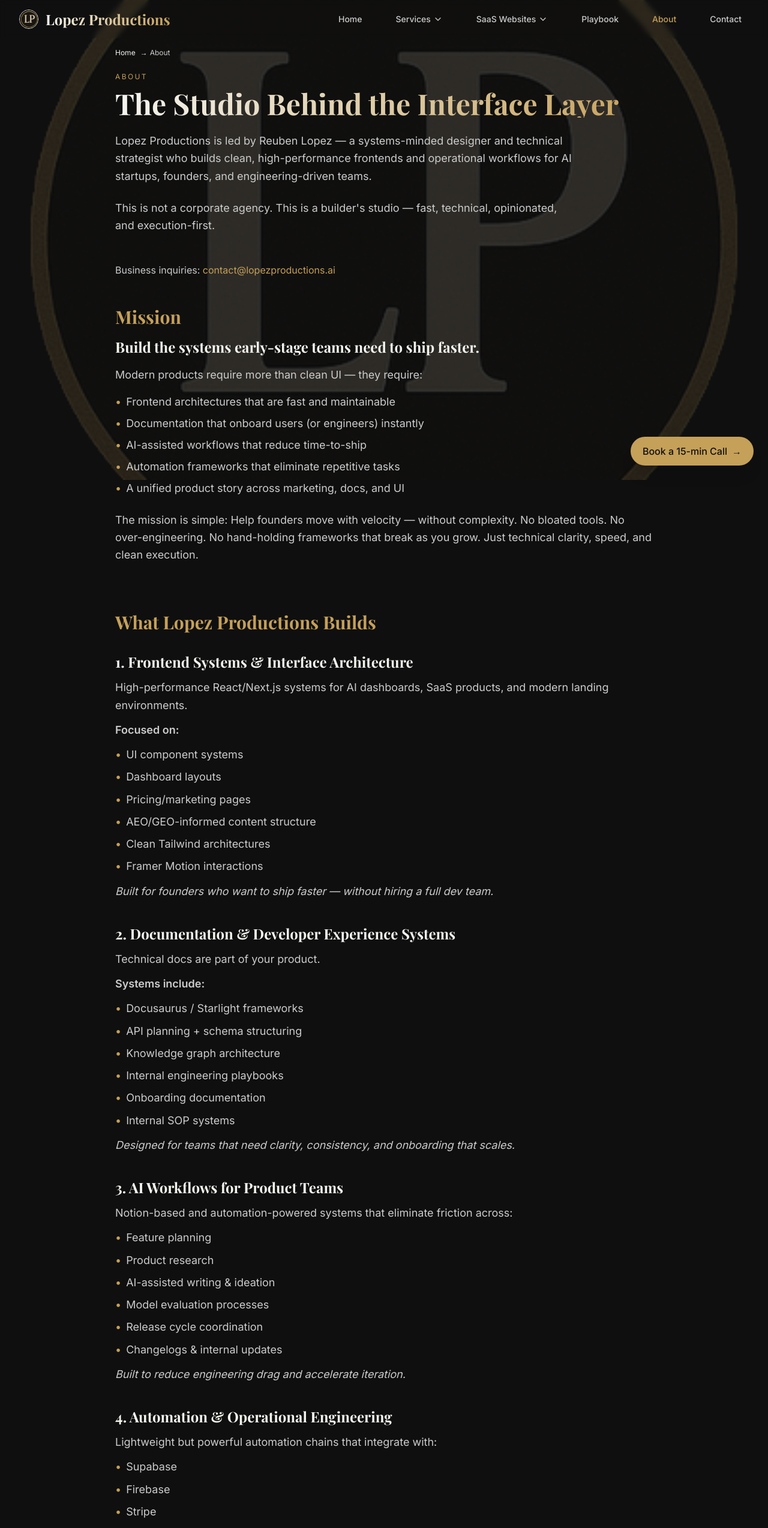
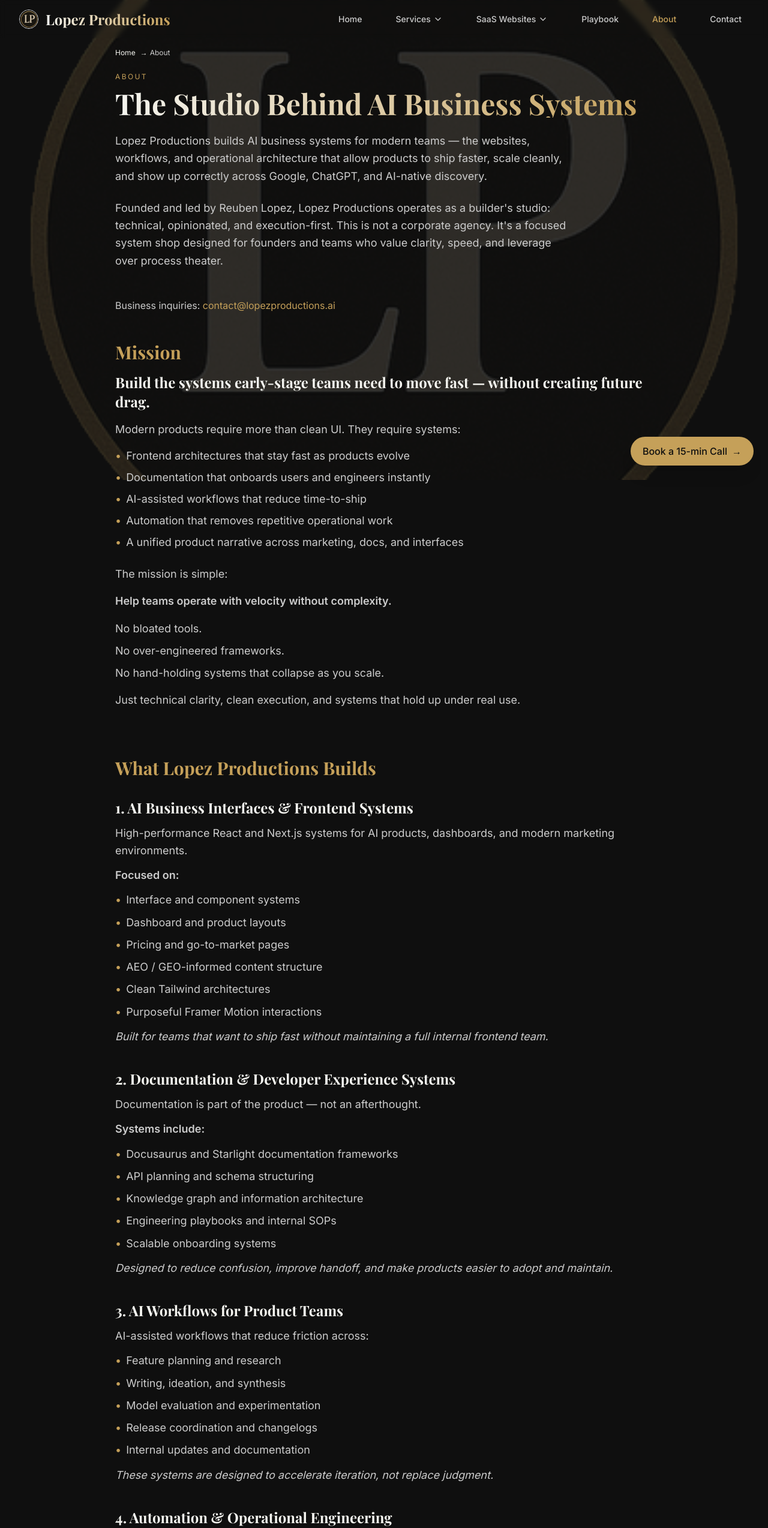
Before and after one commit to LopezProductions/lopez-productions-ai, a Next.js app: page /about in a window 1280 px wide. Shown: the top 2547 px of the page at 60% size. Built offline with nearby package versions, Linux system fonts and the light colour scheme; a web font is replaced by a local one.

Commit message:
Update homepage and about page to AI Business Systems positioning

```diff
--- a/app/about/page.tsx
+++ b/app/about/page.tsx
@@ -7,9 +7,9 @@
 import Breadcrumbs from '../../components/Breadcrumbs'
 
 export const metadata: Metadata = {
-  title: 'About | The Studio Behind the Interface Layer | Lopez Productions',
+  title: 'About | The Studio Behind AI Business Systems | Lopez Productions',
   description:
-    'Lopez Productions is led by Reuben Lopez — a systems-minded designer and technical strategist who builds clean, high-performance frontends and operational workflows for AI startups, founders, and engineering-driven teams.',
+    'Lopez Productions builds AI business systems for modern teams — the websites, workflows, and operational architecture that allow products to ship faster, scale cleanly, and show up correctly across Google, ChatGPT, and AI-native discovery.',
   alternates: {
     canonical: 'https://lopezproductions.ai/about',
   },
@@ -21,7 +21,7 @@
     '@type': 'AboutPage',
     name: 'About Lopez Productions',
     description:
-      'Lopez Productions is led by Reuben Lopez — a systems-minded designer and technical strategist who builds clean, high-performance frontends and operational workflows for AI startups, founders, and engineering-driven teams.',
+      'Lopez Productions builds AI business systems for modern teams — the websites, workflows, and operational architecture that allow products to ship faster, scale cleanly, and show up correctly across Google, ChatGPT, and AI-native discovery.',
     url: 'https://lopezproductions.ai/about',
     publisher: {
       '@type': 'Organization',
@@ -72,14 +72,14 @@
               </p>
 
               <h1 className="text-4xl md:text-5xl font-serif font-bold text-gradient mb-6">
-                The Studio Behind the Interface Layer
+                The Studio Behind AI Business Systems
               </h1>
 
               <p className="text-lg text-text-secondary mb-6 leading-relaxed max-w-3xl">
-                Lopez Productions is led by Reuben Lopez — a systems-minded designer and technical strategist who builds clean, high-performance frontends and operational workflows for AI startups, founders, and engineering-driven teams.
+                Lopez Productions builds AI business systems for modern teams — the websites, workflows, and operational architecture that allow products to ship faster, scale cleanly, and show up correctly across Google, ChatGPT, and AI-native discovery.
               </p>
               <p className="text-lg text-text-secondary mb-12 leading-relaxed max-w-3xl">
-                This is not a corporate agency. This is a builder&apos;s studio — fast, technical, opinionated, and execution-first.
+                Founded and led by Reuben Lopez, Lopez Productions operates as a builder&apos;s studio: technical, opinionated, and execution-first. This is not a corporate agency. It&apos;s a focused system shop designed for founders and teams who value clarity, speed, and leverage over process theater.
               </p>
 
               <p className="text-base text-text-secondary mb-12 max-w-3xl">
@@ -98,30 +98,45 @@
                   Mission
                 </h2>
                 <h3 className="text-2xl font-serif font-bold text-text-primary mb-4">
-                  Build the systems early-stage teams need to ship faster.
+                  Build the systems early-stage teams need to move fast — without creating future drag.
                 </h3>
                 <p className="text-lg text-text-secondary leading-relaxed mb-4">
-                  Modern products require more than clean UI — they require:
+                  Modern products require more than clean UI. They require systems:
                 </p>
                 <ul className="space-y-2 mb-6 text-lg text-text-secondary">
                   <li className="flex gap-2">
-                    <span className="text-accent">•</span> Frontend architectures that are fast and maintainable
+                    <span className="text-accent">•</span> Frontend architectures that stay fast as products evolve
                   </li>
                   <li className="flex gap-2">
-                    <span className="text-accent">•</span> Documentation that onboard users (or engineers) instantly
+                    <span className="text-accent">•</span> Documentation that onboards users and engineers instantly
                   </li>
                   <li className="flex gap-2">
                     <span className="text-accent">•</span> AI-assisted workflows that reduce time-to-ship
                   </li>
                   <li className="flex gap-2">
-                    <span className="text-accent">•</span> Automation frameworks that eliminate repetitive tasks
+                    <span className="text-accent">•</span> Automation that removes repetitive operational work
                   </li>
                   <li className="flex gap-2">
-                    <span className="text-accent">•</span> A unified product story across marketing, docs, and UI
+                    <span className="text-accent">•</span> A unified product narrative across marketing, docs, and interfaces
                   </li>
                 </ul>
+                <p className="text-lg text-text-secondary leading-relaxed mb-4">
+                  The mission is simple:
+                </p>
+                <p className="text-lg text-text-secondary leading-relaxed mb-4 font-semibold">
+                  Help teams operate with velocity without complexity.
+                </p>
+                <p className="text-lg text-text-secondary leading-relaxed mb-2">
+                  No bloated tools.
+                </p>
+                <p className="text-lg text-text-secondary leading-relaxed mb-2">
+                  No over-engineered frameworks.
+                </p>
+                <p className="text-lg text-text-secondary leading-relaxed mb-4">
+                  No hand-holding systems that collapse as you scale.
+                </p>
                 <p className="text-lg text-text-secondary leading-relaxed">
-                  The mission is simple: Help founders move with velocity — without complexity. No bloated tools. No over-engineering. No hand-holding frameworks that break as you grow. Just technical clarity, speed, and clean execution.
+                  Just technical clarity, clean execution, and systems that hold up under real use.
                 </p>
               </section>
 
@@ -134,36 +149,36 @@
                 <div className="space-y-10 text-lg leading-relaxed">
                   <div>
                     <h3 className="text-2xl font-serif font-bold text-text-primary mb-3">
-                      1. Frontend Systems & Interface Architecture
+                      1. AI Business Interfaces & Frontend Systems
                     </h3>
                     <p className="text-text-secondary mb-3">
-                      High-performance React/Next.js systems for AI dashboards, SaaS products, and modern landing environments.
+                      High-performance React and Next.js systems for AI products, dashboards, and modern marketing environments.
                     </p>
                     <p className="text-text-secondary mb-3 font-semibold">
                       Focused on:
                     </p>
                     <ul className="space-y-2 text-text-secondary mb-3">
                       <li className="flex gap-2">
-                        <span className="text-accent">•</span> UI component systems
+                        <span className="text-accent">•</span> Interface and component systems
                       </li>
                       <li className="flex gap-2">
-                        <span className="text-accent">•</span> Dashboard layouts
+                        <span className="text-accent">•</span> Dashboard and product layouts
                       </li>
                       <li className="flex gap-2">
-                        <span className="text-accent">•</span> Pricing/marketing pages
+                        <span className="text-accent">•</span> Pricing and go-to-market pages
                       </li>
                       <li className="flex gap-2">
-                        <span className="text-accent">•</span> AEO/GEO-informed content structure
+                        <span className="text-accent">•</span> AEO / GEO-informed content structure
                       </li>
                       <li className="flex gap-2">
                         <span className="text-accent">•</span> Clean Tailwind architectures
                       </li>
                       <li className="flex gap-2">
-                        <span className="text-accent">•</span> Framer Motion interactions
+                        <span className="text-accent">•</span> Purposeful Framer Motion interactions
                       </li>
                     </ul>
                     <p className="text-text-secondary italic">
-                      Built for founders who want to ship faster — without hiring a full dev team.
+                      Built for teams that want to ship fast without maintaining a full internal frontend team.
                     </p>
                   </div>
 
@@ -172,33 +187,30 @@
                       2. Documentation & Developer Experience Systems
                     </h3>
                     <p className="text-text-secondary mb-3">
-                      Technical docs are part of your product.
+                      Documentation is part of the product — not an afterthought.
                     </p>
                     <p className="text-text-secondary mb-3 font-semibold">
                       Systems include:
                     </p>
                     <ul className="space-y-2 text-text-secondary mb-3">
                       <li className="flex gap-2">
-                        <span className="text-accent">•</span> Docusaurus / Starlight frameworks
+                        <span className="text-accent">•</span> Docusaurus and Starlight documentation frameworks
                       </li>
                       <li className="flex gap-2">
-                        <span className="text-accent">•</span> API planning + schema structuring
+                        <span className="text-accent">•</span> API planning and schema structuring
                       </li>
                       <li className="flex gap-2">
-                        <span className="text-accent">•</span> Knowledge graph architecture
+                        <span className="text-accent">•</span> Knowledge graph and information architecture
                       </li>
                       <li className="flex gap-2">
-                        <span className="text-accent">•</span> Internal engineering playbooks
+                        <span className="text-accent">•</span> Engineering playbooks and internal SOPs
                       </li>
                       <li className="flex gap-2">
-                        <span className="text-accent">•</span> Onboarding documentation
-                      </li>
-                      <li className="flex gap-2">
-                        <span className="text-accent">•</span> Internal SOP systems
+                        <span className="text-accent">•</span> Scalable onboarding systems
                       </li>
                     </ul>
                     <p className="text-text-secondary italic">
-                      Designed for teams that need clarity, consistency, and onboarding that scales.
+                      Designed to reduce confusion, improve handoff, and make products easier to adopt and maintain.
                     </p>
                   </div>
 
@@ -207,30 +219,27 @@
                       3. AI Workflows for Product Teams
                     </h3>
                     <p className="text-text-secondary mb-3">
-                      Notion-based and automation-powered systems that eliminate friction across:
+                      AI-assisted workflows that reduce friction across:
                     </p>
                     <ul className="space-y-2 text-text-secondary mb-3">
                       <li className="flex gap-2">
-                        <span className="text-accent">•</span> Feature planning
+                        <span className="text-accent">•</span> Feature planning and research
                       </li>
                       <li className="flex gap-2">
-                        <span className="text-accent">•</span> Product research
+                        <span className="text-accent">•</span> Writing, ideation, and synthesis
                       </li>
                       <li className="flex gap-2">
-                        <span className="text-accent">•</span> AI-assisted writing & ideation
+                        <span className="text-accent">•</span> Model evaluation and experimentation
                       </li>
                       <li className="flex gap-2">
-                        <span className="text-accent">•</span> Model evaluation processes
+                        <span className="text-accent">•</span> Release coordination and changelogs
                       </li>
                       <li className="flex gap-2">
-                        <span className="text-accent">•</span> Release cycle coordination
-                      </li>
-                      <li className="flex gap-2">
-                        <span className="text-accent">•</span> Changelogs & internal updates
+                        <span className="text-accent">•</span> Internal updates and documentation
                       </li>
                     </ul>
                     <p className="text-text-secondary italic">
-                      Built to reduce engineering drag and accelerate iteration.
+                      These systems are designed to accelerate iteration, not replace judgment.
                     </p>
                   </div>
 
@@ -239,7 +248,7 @@
                       4. Automation & Operational Engineering
                     </h3>
                     <p className="text-text-secondary mb-3">
-                      Lightweight but powerful automation chains that integrate with:
+                      Lightweight automation systems that act as a silent engineer across tools like:
                     </p>
                     <ul className="space-y-2 text-text-secondary mb-3">
                       <li className="flex gap-2">
@@ -261,14 +270,14 @@
                         <span className="text-accent">•</span> Discord
                       </li>
                       <li className="flex gap-2">
-                        <span className="text-accent">•</span> Email/CRM
+                        <span className="text-accent">•</span> Email and CRM platforms
                       </li>
                       <li className="flex gap-2">
                         <span className="text-accent">•</span> PostHog
                       </li>
                     </ul>
                     <p className="text-text-secondary italic">
-                      Automation becomes the silent engineer that keeps your product moving.
+                      Automation isn&apos;t added for novelty — only where it removes real operational overhead.
                     </p>
                   </div>
                 </div>
@@ -281,7 +290,11 @@
                 </h2>
 
                 <p className="text-lg text-text-secondary leading-relaxed mb-6">
-                  Lopez Productions isn&apos;t built around retainers, bloated frameworks, or &quot;agency thinking.&quot; It&apos;s built around startup velocity:
+                  Lopez Productions isn&apos;t built around retainers, bloated frameworks, or agency theater.
+                </p>
+
+                <p className="text-lg text-text-secondary leading-relaxed mb-6">
+                  It&apos;s built around startup velocity:
                 </p>
 
                 <ul className="space-y-3 text-lg text-text-secondary mb-6">
@@ -289,32 +302,38 @@
                     <span className="text-accent">•</span> Minimal surface area, maximal output
                   </li>
                   <li className="flex gap-2">
-                    <span className="text-accent">•</span> Clean architectures instead of complex stacks
+                    <span className="text-accent">•</span> Clean architectures instead of fragile stacks
                   </li>
                   <li className="flex gap-2">
-                    <span className="text-accent">•</span> Practical systems that teams actually use
+                    <span className="text-accent">•</span> Practical systems teams actually use
                   </li>
                   <li className="flex gap-2">
-                    <span className="text-accent">•</span> Templates built for iteration, not perfection
+                    <span className="text-accent">•</span> Templates designed for iteration, not perfection
                   </li>
                   <li className="flex gap-2">
-                    <span className="text-accent">•</span> Automations that save engineering hours — not create maintenance
+                    <span className="text-accent">•</span> Automation that saves engineering hours — not creates maintenance
                   </li>
                 </ul>
 
-                <p className="text-lg text-text-secondary leading-relaxed italic">
-                  No fluff. No lifestyle productivity frameworks. Just systems for shipping.
+                <p className="text-lg text-text-secondary leading-relaxed mb-2">
+                  No fluff.
+                </p>
+                <p className="text-lg text-text-secondary leading-relaxed mb-2">
+                  No productivity cosplay.
+                </p>
+                <p className="text-lg text-text-secondary leading-relaxed">
+                  Just systems for shipping.
                 </p>
               </section>
 
               {/* Section: Behind the Studio */}
               <section className="mb-20">
                 <h2 className="text-3xl font-serif font-bold text-accent mb-4">
-                  Behind the Studio — Meet Reuben
+                  Behind the Studio
                 </h2>
 
                 <p className="text-lg text-text-secondary leading-relaxed mb-4">
-                  Founder Reuben Lopez blends:
+                  Reuben Lopez brings together:
                 </p>
                 <ul className="space-y-2 text-lg text-text-secondary mb-6">
                   <li className="flex gap-2"><span className="text-accent">•</span> Frontend architecture</li>
@@ -326,10 +345,13 @@
                   <li className="flex gap-2"><span className="text-accent">•</span> Marketing clarity</li>
                 </ul>
                 <p className="text-lg text-text-secondary leading-relaxed mb-6">
-                  Every template, kit, workflow, and system offered here was originally developed internally, tested in real production contexts, and later released because it solved a real startup problem.
+                  Every system, template, and workflow offered through Lopez Productions was built internally first — tested in real production environments — and released only after it proved useful.
                 </p>
                 <p className="text-lg text-text-secondary leading-relaxed mb-4">
-                  The goal isn&apos;t to look big. The goal is to build things that work.
+                  The goal isn&apos;t to look big.
+                </p>
+                <p className="text-lg text-text-secondary leading-relaxed mb-4">
+                  The goal is to build things that work.
                 </p>
                 <p className="text-lg text-text-secondary leading-relaxed mb-2">
                   Things that reduce friction.
@@ -345,10 +367,10 @@
               {/* Final CTA */}
               <div className="text-center mt-24">
                 <h3 className="text-3xl font-serif font-bold text-accent mb-4">
-                  Ready to Build Your Interface Layer?
+                  Ready to Build Your AI Business Systems?
                 </h3>
                 <p className="text-text-secondary mb-6 max-w-xl mx-auto">
-                  Explore the systems, kits, and architectures designed for founders and teams shipping the next generation of AI products.
+                  Explore the systems, kits, and architectures designed for teams shipping the next generation of AI products.
                 </p>
 
                 <div className="flex flex-col md:flex-row justify-center gap-4">
@@ -356,7 +378,7 @@
                     href="/solutions"
                     className="btn-primary inline-flex items-center justify-center px-10 py-4 text-lg"
                   >
-                    View Solutions →
+                    View Systems →
                   </Link>
 
                   <Link
```
